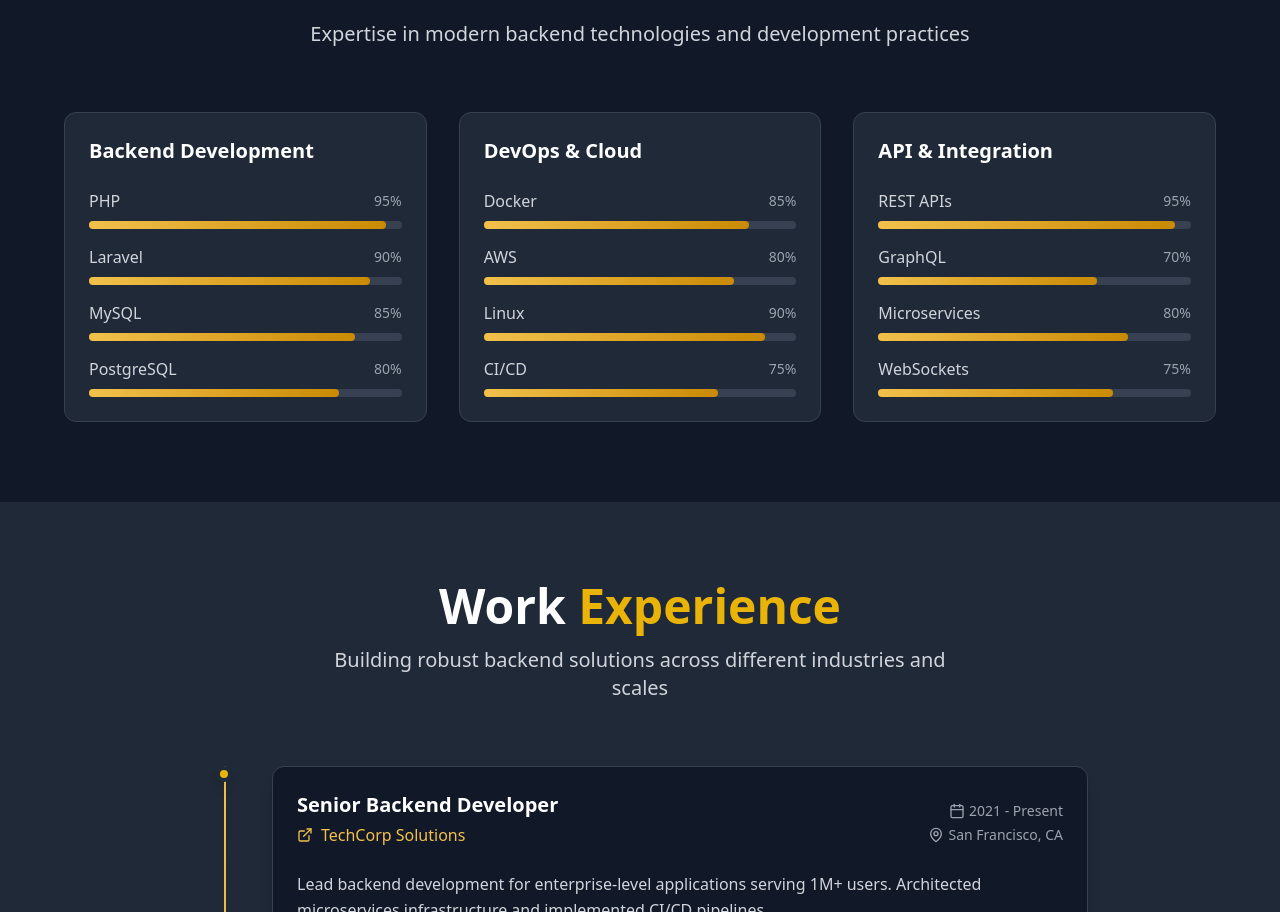
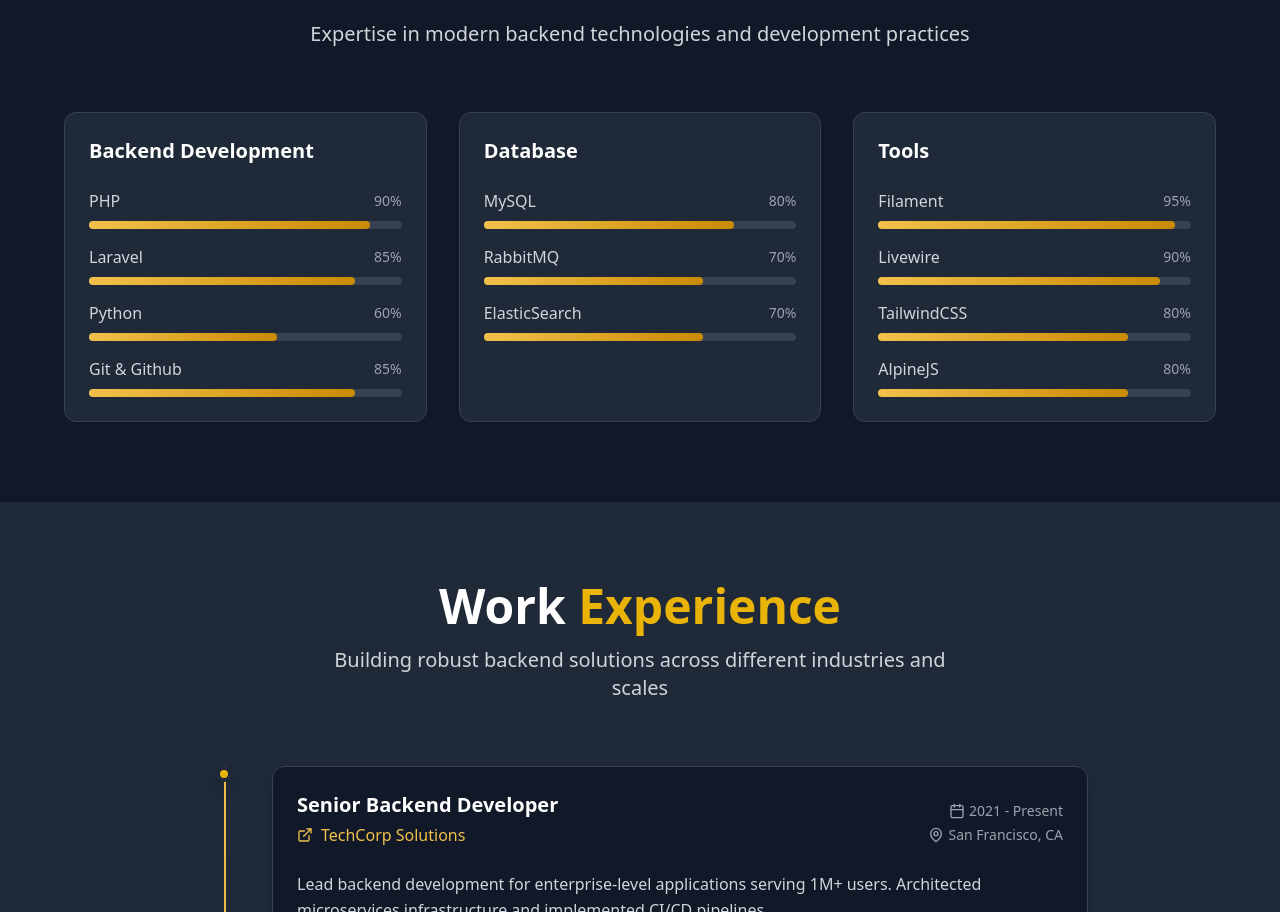
Before and after one commit to AmirVahedix/amirvahedix.github.io, a React (Vite) app: page / in a window 1280 px wide. Shown: the part 2788-3700 px from the top of the page. Built offline with nearby package versions, Linux system fonts and the light colour scheme.

Commit message:
Added skills

```diff
--- a/src/components/Skills.tsx
+++ b/src/components/Skills.tsx
@@ -5,28 +5,27 @@
   {
     title: 'Backend Development',
     skills: [
-      { name: 'PHP', level: 95 },
-      { name: 'Laravel', level: 90 },
-      { name: 'MySQL', level: 85 },
-      { name: 'PostgreSQL', level: 80 },
+      { name: 'PHP', level: 90 },
+      { name: 'Laravel', level: 85 },
+      { name: 'Python', level: 60 },
+      { name: 'Git & Github', level: 85 },
     ]
   },
   {
-    title: 'DevOps & Cloud',
+    title: 'Database',
     skills: [
-      { name: 'Docker', level: 85 },
-      { name: 'AWS', level: 80 },
-      { name: 'Linux', level: 90 },
-      { name: 'CI/CD', level: 75 },
+      { name: 'MySQL', level: 80 },
+      { name: 'RabbitMQ', level: 70 },
+      { name: 'ElasticSearch', level: 70 },
     ]
   },
   {
-    title: 'API & Integration',
+    title: 'Tools',
     skills: [
-      { name: 'REST APIs', level: 95 },
-      { name: 'GraphQL', level: 70 },
-      { name: 'Microservices', level: 80 },
-      { name: 'WebSockets', level: 75 },
+      { name: 'Filament', level: 95 },
+      { name: 'Livewire', level: 90 },
+      { name: 'TailwindCSS', level: 80 },
+      { name: 'AlpineJS', level: 80 },
     ]
   },
 ];
```
